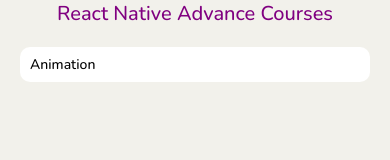
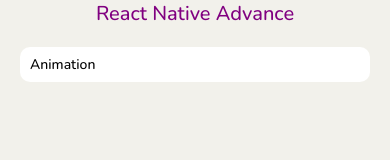
Before and after one commit to MrezaVasebi/rn-advance-topic, a React Native app: screen / in a window 390 px wide. Shown: the top 160 px of the page. Built offline with nearby package versions, Linux system fonts and the light colour scheme.

Commit message:
refactored

```diff
--- a/components/CustomHeader.tsx
+++ b/components/CustomHeader.tsx
@@ -5,13 +5,14 @@ import {
 } from "@react-navigation/native-stack";
 import React from "react";
 import { StyleSheet, View } from "react-native";
+import { colors } from "../ui-config";
 import AppButton from "./buttons/AppButton";
 import { AppText } from "./texts";
 
 interface ICustomHeader {
   route: Route<string>;
   back?: { title: string };
-  option: NativeStackNavigationOptions;
+  options: NativeStackNavigationOptions;
   navigation: NativeStackNavigationProp<ParamListBase, string, undefined>;
 }
 
@@ -22,11 +23,11 @@ const CustomHeader = (props: ICustomHeader) => {
         onPress={() => {
           props.navigation.goBack();
           // console.log(props.back);
-          // console.log(props.option);
+          // console.log(props.options);
         }}
         label="Back"
         btnStyle={styles.btnBack}
-        lblStyle={{ color: "white" }}
+        lblStyle={{ color: colors.white }}
       />
 
       <View style={styles.titleContainer}>
@@ -56,8 +57,8 @@ const styles = StyleSheet.create({
     flexDirection: "row",
     alignItems: "center",
     paddingHorizontal: 20,
-    backgroundColor: "#264653",
     justifyContent: "space-between",
+    backgroundColor: colors.darkBlue,
   },
   btnBack: {
     width: 35,
@@ -70,6 +71,6 @@ const styles = StyleSheet.create({
   },
   lblTitleStyle: {
     fontSize: 20,
-    color: "#ffc300",
+    color: colors.yellow,
   },
 });
--- a/screens/Main.tsx
+++ b/screens/Main.tsx
@@ -4,6 +4,7 @@ import React from "react";
 import { StyleSheet, View } from "react-native";
 import { MenuItem, RootScreen } from "../components";
 import { AppText } from "../components/texts";
+import { colors } from "../ui-config";
 
 const Main = () => {
   let routes = [{ routeName: "Animation", lbl: "Animation" }];
@@ -12,10 +13,7 @@ const Main = () => {
   return (
     <RootScreen>
       <View style={styles.titleStyle}>
-        <AppText
-          lblStyle={styles.lblTitle}
-          label="React Native Advance Courses"
-        />
+        <AppText lblStyle={styles.lblTitle} label="React Native Advance" />
       </View>
 
       <View style={styles.mainContainer}>
@@ -40,7 +38,7 @@ const styles = StyleSheet.create({
     alignItems: "center",
     justifyContent: "center",
   },
-  lblTitle: { fontSize: 20, color: "purple" },
+  lblTitle: { fontSize: 20, color: colors.purple },
   mainContainer: {
     flex: 1,
     padding: 20,
--- a/screens/nav/FinalNav.tsx
+++ b/screens/nav/FinalNav.tsx
@@ -67,7 +67,7 @@ function FinalNav() {
               <CustomHeader
                 back={back}
                 route={route}
-                option={options}
+                options={options}
                 navigation={navigation}
               />
             ),
--- /dev/null
+++ b/ui-config/colors.tsx
@@ -0,0 +1,7 @@
+export const colors = {
+  white: "white",
+  black: "black",
+  purple: "purple",
+  yellow: "#ffc300",
+  darkBlue: "#264653",
+};
--- /dev/null
+++ b/ui-config/index.tsx
@@ -0,0 +1 @@
+export * from "./colors";
```
